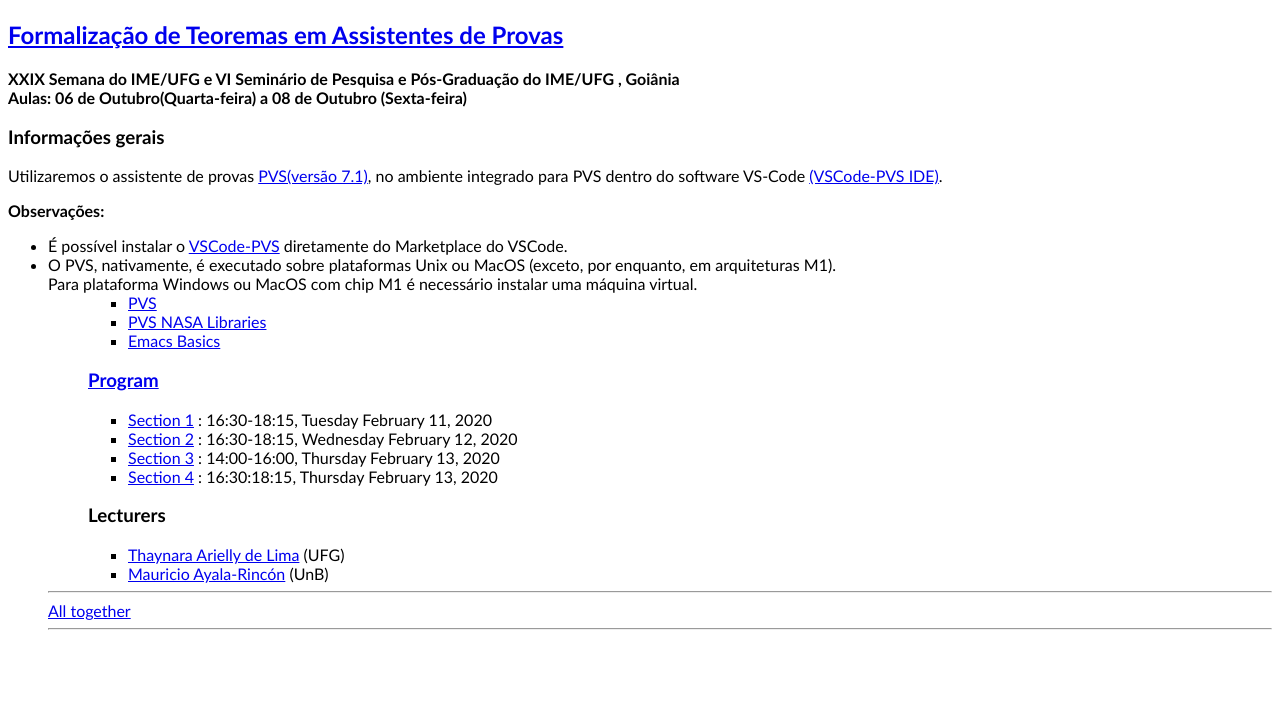
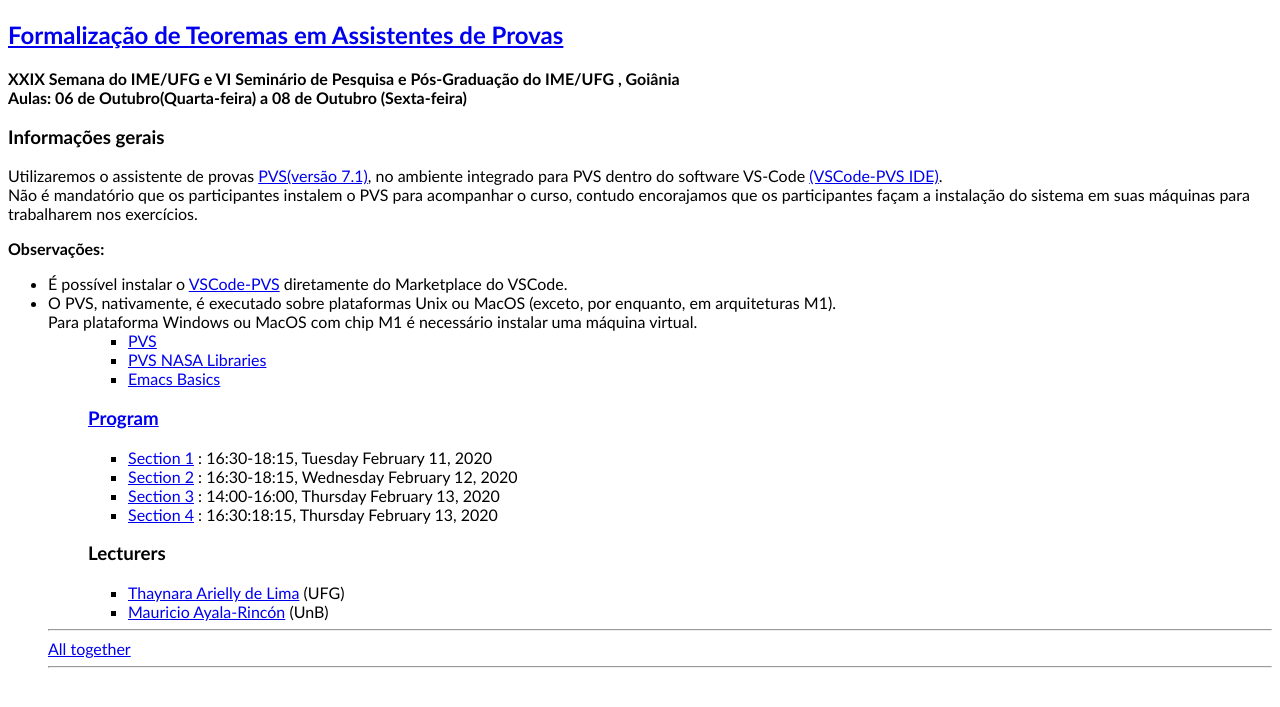
Before and after one commit to thaynaradelima/thaynaradelima.github.io, a Jekyll site: the page Tutorials/Semana_IME_2021/index.html, which Jekyll copies as it is, in a window 1280 px wide. Shown: the top 707 px of the page. Built offline with Jekyll 4.4.1, drawn with Linux system fonts in a browser that asks for light colours.

Commit message:
Update index.html

```diff
--- a/Tutorials/Semana_IME_2021/index.html
+++ b/Tutorials/Semana_IME_2021/index.html
@@ -66,6 +66,9 @@
     <h3>Informa&ccedil;&otilde;es gerais</h3>
     <p>Utilizaremos o assistente de provas <a href="http://pvs.csl.sri.com">PVS(versão 7.1)</a>,
     no ambiente integrado para PVS dentro do software VS-Code <a href="https://marketplace.visualstudio.com/items?itemName=paolomasci.vscode-pvs">(VSCode-PVS IDE)</a>.
+        <br/>
+        Não é mandatório que os participantes instalem o PVS para acompanhar o curso, contudo encorajamos que os participantes façam a instalação do sistema em suas máquinas
+        para trabalharem nos exercícios.
     <p>
      <strong>Observações:</strong>
      <ul>
```
